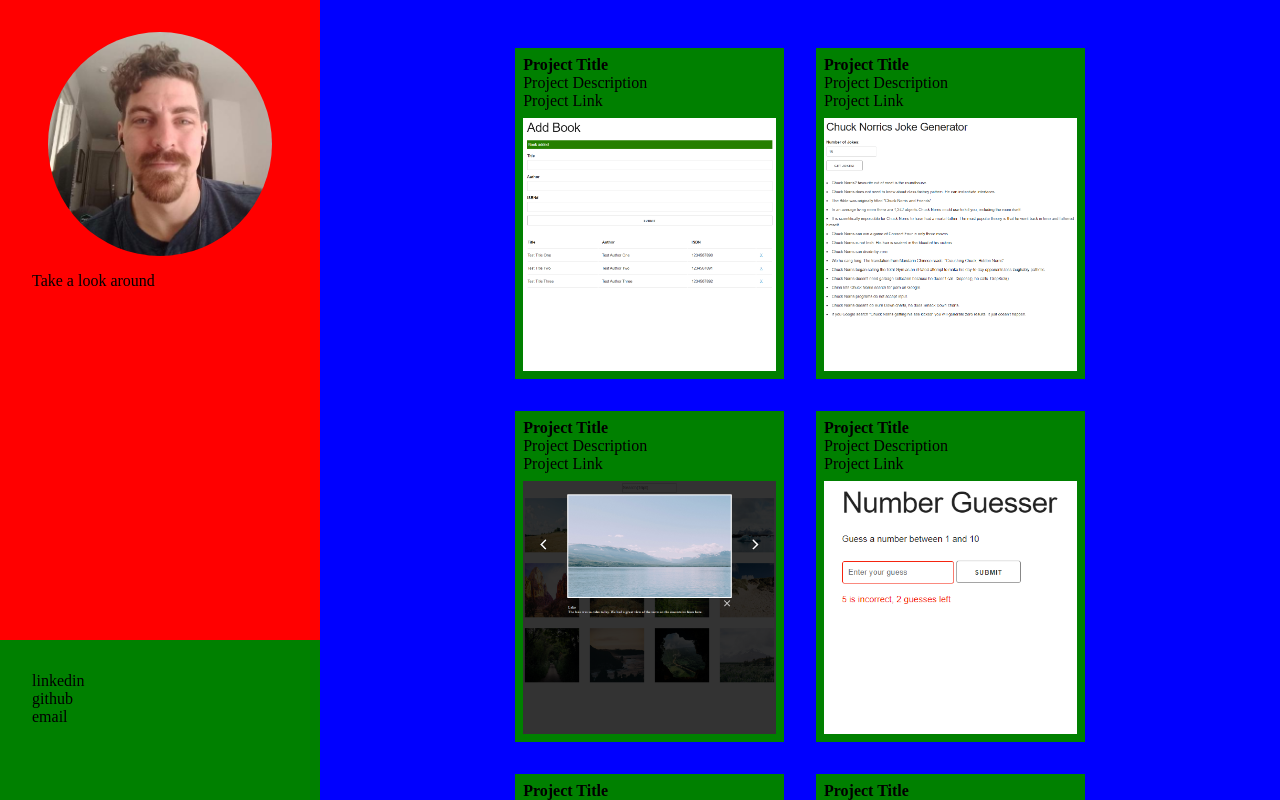
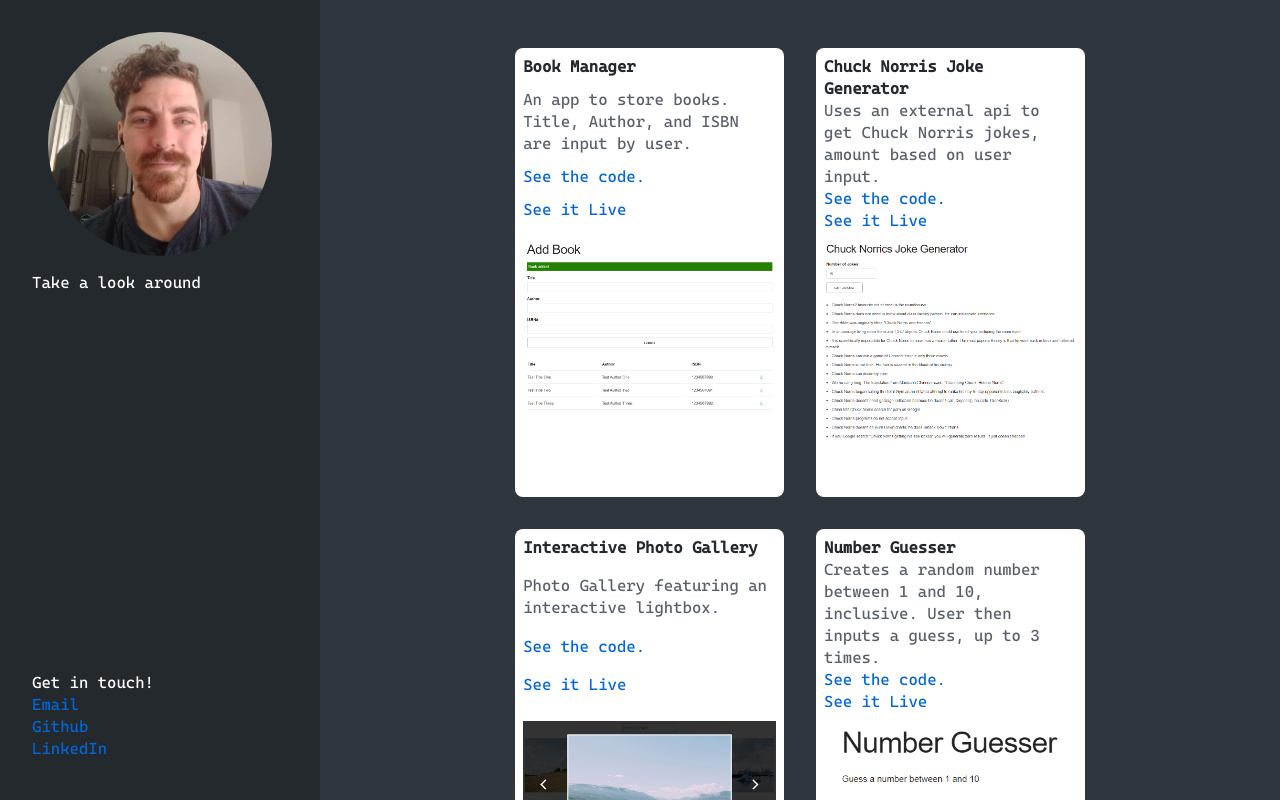
Before and after one commit to reifnotreef/WIP_Portfolio, a plain HTML site: page index.html in a window 1280 px wide. Drawn offline with Linux system fonts and the light colour scheme.

Commit message:
not sure about the colors

```diff
--- a/index.html
+++ b/index.html
@@ -18,47 +18,57 @@
     </section>
     <section id='projects-container'>
       <section class='project-container'>
-        <h3 class='project-title'>Project Title</h3>
-        <p class='project-description'>Project Description</p>
-        <p class="project-link">Project Link</p>
+        <h3 class='project-title'>Book Manager</h3>
+        <p class='project-description'>An app to store books. Title, Author, and ISBN are input by user.</p>
+        <p class="project-link"><a href='https://github.com/reifnotreef/Pure-JS-Book-List'>See the code.</a></p>
+        <p class="project-live"><a href='https://reifnotreef.dev/Pure-JS-Book-List/'>See it Live</a></p>
         <img src="./src/img/booklist-img.PNG" alt="image of blah" class="project-image">
       </section>
       <section class='project-container'>
-        <h3 class='project-title'>Project Title</h3>
-        <p class='project-description'>Project Description</p>
-        <p class="project-link">Project Link</p>
+        <h3 class='project-title'>Chuck Norris Joke Generator</h3>
+        <p class='project-description'>Uses an external api to get Chuck Norris jokes, amount based on user input.</p>
+        <p class="project-link"><a href='https://github.com/reifnotreef/Pure-JS-ChuckNorrisJokes'>See the code.</a></p>
+        <p class="project-live"><a href='https://reifnotreef.dev/Pure-JS-ChuckNorrisJokes/'>See it Live</a></p>
         <img src="./src/img/chuck-img.PNG" alt="image of blah" class="project-image">
       </section>
       <section class='project-container'>
-        <h3 class='project-title'>Project Title</h3>
-        <p class='project-description'>Project Description</p>
-        <p class="project-link">Project Link</p>
+        <h3 class='project-title'>Interactive Photo Gallery</h3>
+        <p class='project-description'>Photo Gallery featuring an interactive lightbox.</p>
+        <p class="project-link"><a href='https://github.com/reifnotreef/Interactive-Photo-Gallery'>See the code.</a></p>
+        <p class="project-live"><a href='https://reifnotreef.dev/Interactive-Photo-Gallery/'>See it Live</a></p>
         <img src="./src/img/gallery.PNG" alt="image of blah" class="project-image">
       </section>
       <section class='project-container'>
-        <h3 class='project-title'>Project Title</h3>
-        <p class='project-description'>Project Description</p>
-        <p class="project-link">Project Link</p>
+        <h3 class='project-title'>Number Guesser</h3>
+        <p class='project-description'>Creates a random number between 1 and 10, inclusive. User then inputs a guess, up
+          to 3 times.</p>
+        <p class="project-link"><a href='https://github.com/reifnotreef/Pure-JS-NumberGuesser'>See the code.</a></p>
+        <p class="project-live"><a href='https://reifnotreef.dev/Pure-JS-NumberGuesser/'>See it Live</a></p>
         <img src="./src/img/guesser-img.PNG" alt="image of blah" class="project-image">
       </section>
       <section class='project-container'>
-        <h3 class='project-title'>Project Title</h3>
-        <p class='project-description'>Project Description</p>
-        <p class="project-link">Project Link</p>
+        <h3 class='project-title'>Loan Calculator</h3>
+        <p class='project-description'>User inputs loan amount, interest rate, and years to repay. Calculates monthly
+          payment, total paymetn, and total
+          interest.</p>
+        <p class="project-link"><a href='https://github.com/reifnotreef/Pure-JS-LoanCalculator'>See the code.</a></p>
+        <p class="project-live"><a href='https://reifnotreef.dev/Pure-JS-LoanCalculator/'>See it Live</a></p>
         <img src="./src/img/loan-img.PNG" alt="image of blah" class="project-image">
       </section>
       <section class='project-container'>
-        <h3 class='project-title'>Project Title</h3>
-        <p class='project-description'>Project Description</p>
-        <p class="project-link">Project Link</p>
+        <h3 class='project-title'>Todo List app</h3>
+        <p class='project-description'>Lets users create a Todo list and mark or remove items.</p>
+        <p class="project-link"><a href='https://github.com/reifnotreef/Pure-JS-Task-List'>See the code.</a></p>
+        <p class="project-live"><a href='https://reifnotreef.dev/Pure-JS-Task-List/'>See it Live</a></p>
         <img src="./src/img/tasks-img.PNG" alt="image of blah" class="project-image">
       </section>
     </section>
     <section id='footer-container'>
       <section id="contact-container">
-        <p>linkedin</p>
-        <p>github</p>
-        <p>email</p>
+        <h3 id='contact-header'>Get in touch!</h3>
+        <p><a href='mailto:bridgerrhammond@gmail.com'>Email</a></p>
+        <p><a href='https://github.com/reifnotreef'>Github</a></p>
+        <p><a href='https://www.linkedin.com/in/bridgerhammond'>LinkedIn</a></p>
       </section>
     </section>
   </main>
--- a/main.css
+++ b/main.css
@@ -1,8 +1,14 @@
+@font-face {
+  font-family: "cascadiaFont";
+  src: url("src/fonts/cascadia-webfont.woff") format('woff');
+}
+
 * {
   box-sizing: border-box;
   padding: 0;
   margin: 0;
   font-size: 24px;
+  font-family: cascadiaFont;
 }
 
 #main-container {
@@ -16,12 +22,13 @@
 
 #header-container {
   grid-area: 1 / 1 / 2 / 2;
-  background-color: red;
+  background-color: #24292e;
   display: flex;
   align-items: center;
   justify-content: center;
   flex-direction: column;
   max-width: 100vw;
+  color: #fff;
 }
 
 #profile-img {
@@ -42,7 +49,7 @@
 
 #projects-container {
   grid-area: 2 / 1 / 3 / 2;
-  background-color: blue;
+  background-color: #2f363d;
   display: flex;
   flex-direction: row;
   flex-wrap: wrap;
@@ -55,8 +62,12 @@
   margin-top: 1rem;
   width: 10rem;
   margin: 1rem;
-  background-color: green;
+  background-color: #fff;
   padding: 0.5rem 0.5rem 0.25rem 0.5rem;
+  border-radius: 0.5rem;
+  display: flex;
+  flex-direction: column;
+  justify-content: space-between;
 }
 
 .project-image {
@@ -65,13 +76,35 @@
   max-height: auto;
 }
 
+.project-title {
+  color: #24292e;
+}
+
+.project-description {
+  color: #586069;
+}
+
+.project-link, .project-live {
+  color: #24292e;
+}
+
+a {
+  text-decoration: none;
+  color: #0366d6;
+}
+
 #footer-container {
   grid-area: 3 / 1 / 4 / 2;
-  background-color: green;
+  background-color: #24292e;
   display: flex;
   align-items: center;
   flex-direction: column;
   max-width: 100vw;
+  color: #fff;
+}
+
+#contact-header {
+  font-weight: 400;
 }
 
 #footer-container p {
@@ -113,15 +146,11 @@
   }
   #projects-container {
     grid-area: 1 / 2 / 6 / 5;
-    flex-wrap: wrap;
     overflow: hidden;
     overflow-y: auto;
   }
   .project-container {
-    /* width: 20vw;
-    max-width: 15rem; */
     flex: 0 0 30%;
-    height: fit-content;
   }
   #footer-container {
     grid-area: 5 / 1 / 6 / 2;
```
Also changed, not shown: src/fonts/cascadia-webfont.woff (added), src/fonts/cascadia-webfont.woff2 (added).
